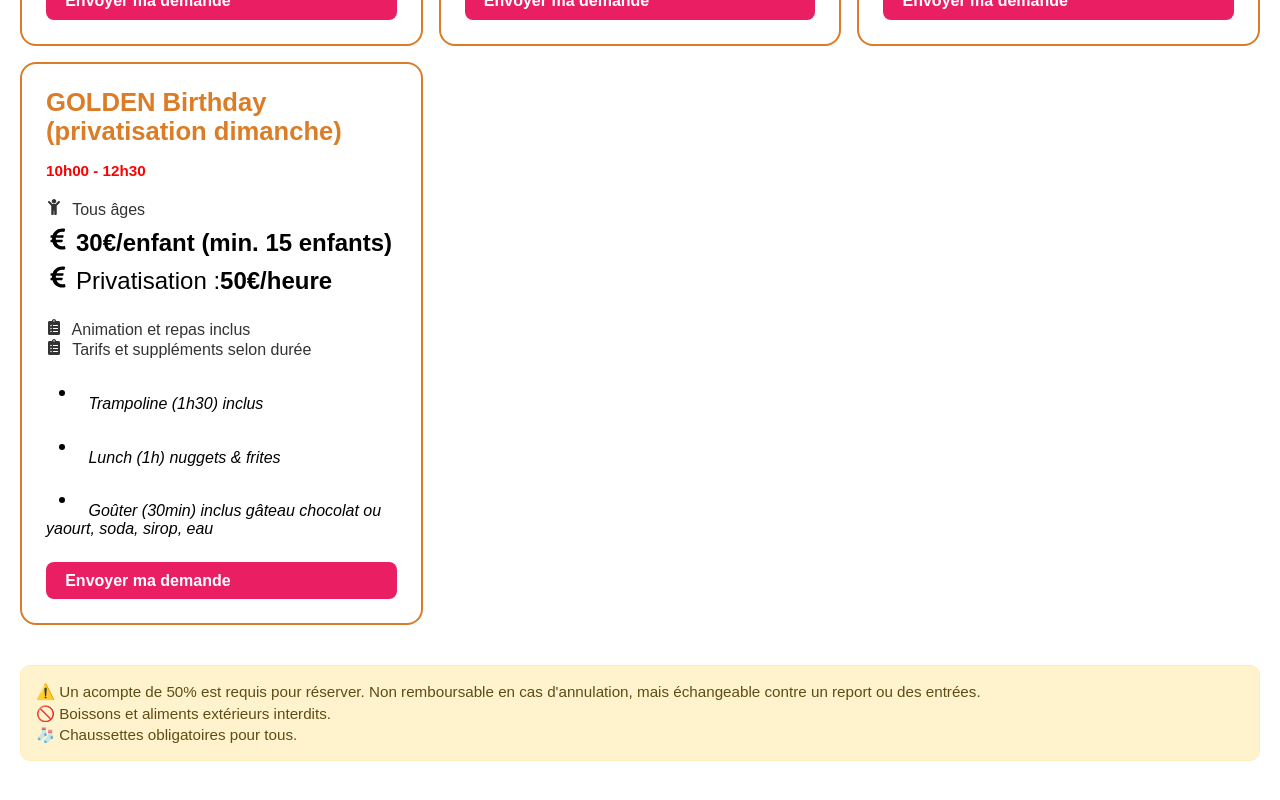
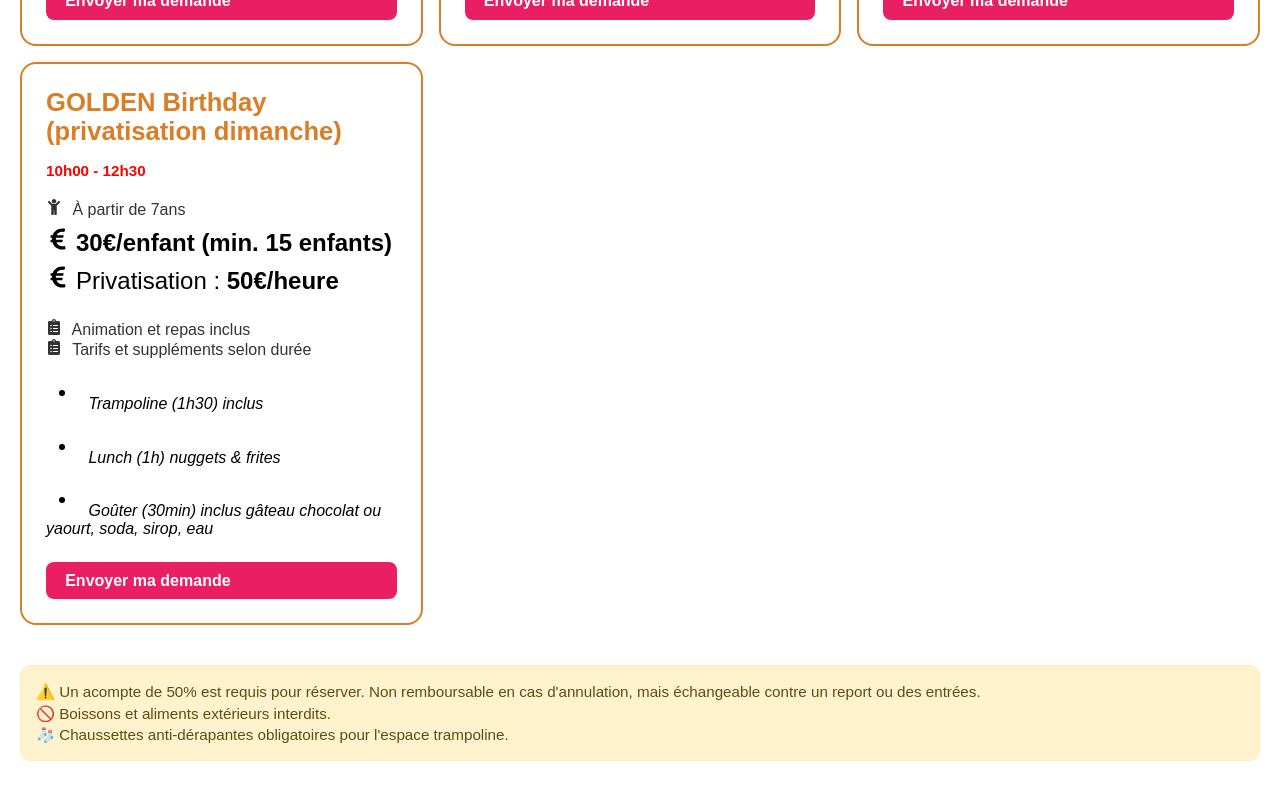
Before and after one commit to Gwada33/Noliparc, a Next.js app: page /anniversaires in a window 1280 px wide. Shown: the part 2322-3122 px from the top of the page. Built offline with nearby package versions, Linux system fonts and the light colour scheme; no server answers.

Commit message:
Change Anniversaire

```diff
--- a/src/app/anniversaires/page.tsx
+++ b/src/app/anniversaires/page.tsx
@@ -100,7 +100,7 @@ export default function AnniversairesPage() {
         ⚠️ Un acompte de 50% est requis pour réserver. Non remboursable en cas d'annulation,
         mais échangeable contre un report ou des entrées. <br />
         🚫 Boissons et aliments extérieurs interdits.<br />
-        🧦 Chaussettes obligatoires pour tous.
+        🧦 Chaussettes anti-dérapantes obligatoires pour l'espace trampoline.
       </p>
     </div>
   );
--- a/src/data/formule.json
+++ b/src/data/formule.json
@@ -40,7 +40,7 @@
         "subtitle": "10h00 - 13h00",
         "durations": [
           { "time": "", "price": "30€/enfant (min. 20 enfants)" },
-          { "time": "Privatisation :", "price": "50€/heure" }
+          { "time": "Privatisation : ", "price": "50€/heure" }
         ],
         "notes": [
           "Nuggets et frites",
@@ -72,7 +72,7 @@
       },
       {
         "title": "PartyJump Birthday",
-        "age": "Tous âges",
+        "age": "À partir de 7ans",
         "durations": [
           { "time": "", "price": "20€/enfant (min. 8 enfants)" }
         ],
@@ -87,7 +87,7 @@
       },
       {
         "title": "FiestaJump Birthday",
-        "age": "Tous âges",
+        "age": "À partir de 7ans",
         "durations": [
           { "time": "", "price": "25€/enfant (min. 8 enfants)" }
         ],
@@ -103,10 +103,10 @@
       {
         "title": "GOLDEN Birthday (privatisation dimanche)",
         "subtitle": "10h00 - 12h30",
-        "age": "Tous âges",
+        "age": "À partir de 7ans",
         "durations": [
           { "time": "", "price": "30€/enfant (min. 15 enfants)" },
-          { "time": "Privatisation :", "price": "50€/heure" }
+          { "time": "Privatisation : ", "price": "50€/heure" }
         ],
         "notes": [
           "Trampoline (1h30) inclus",
```
